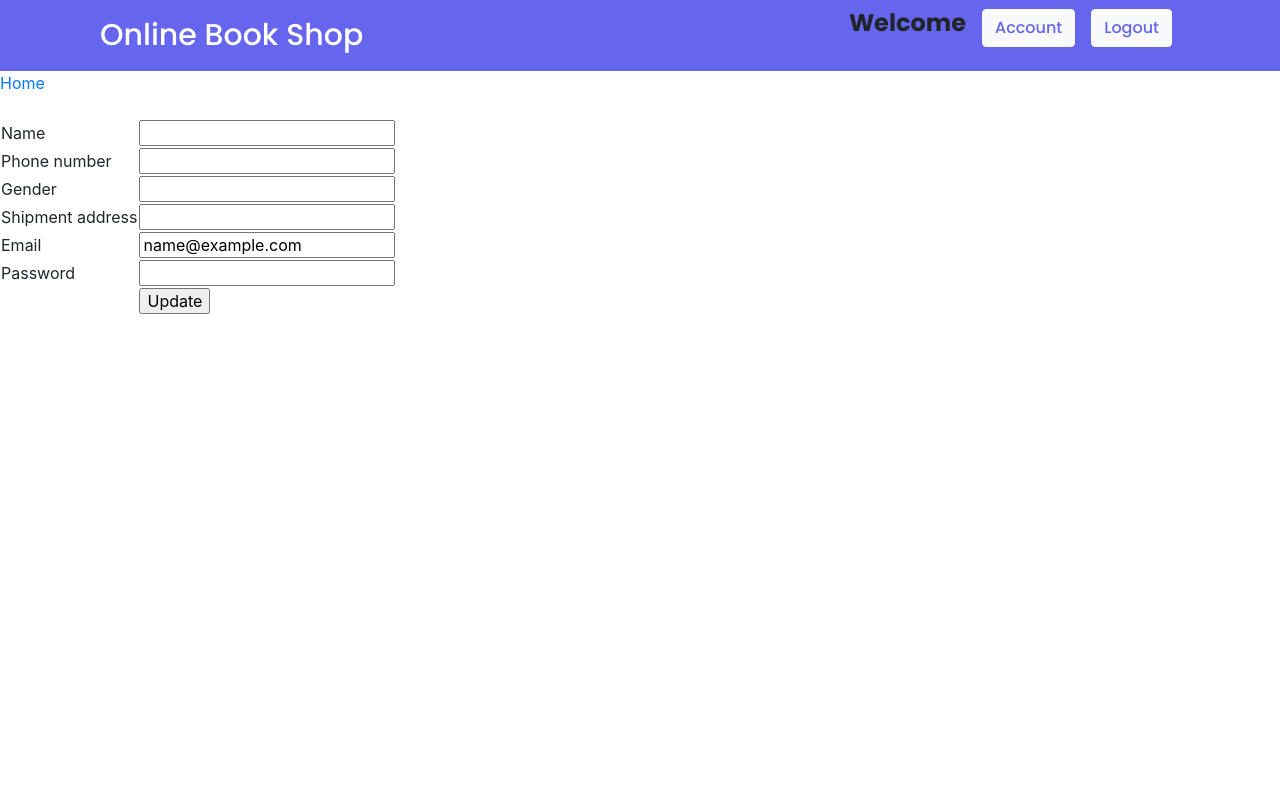
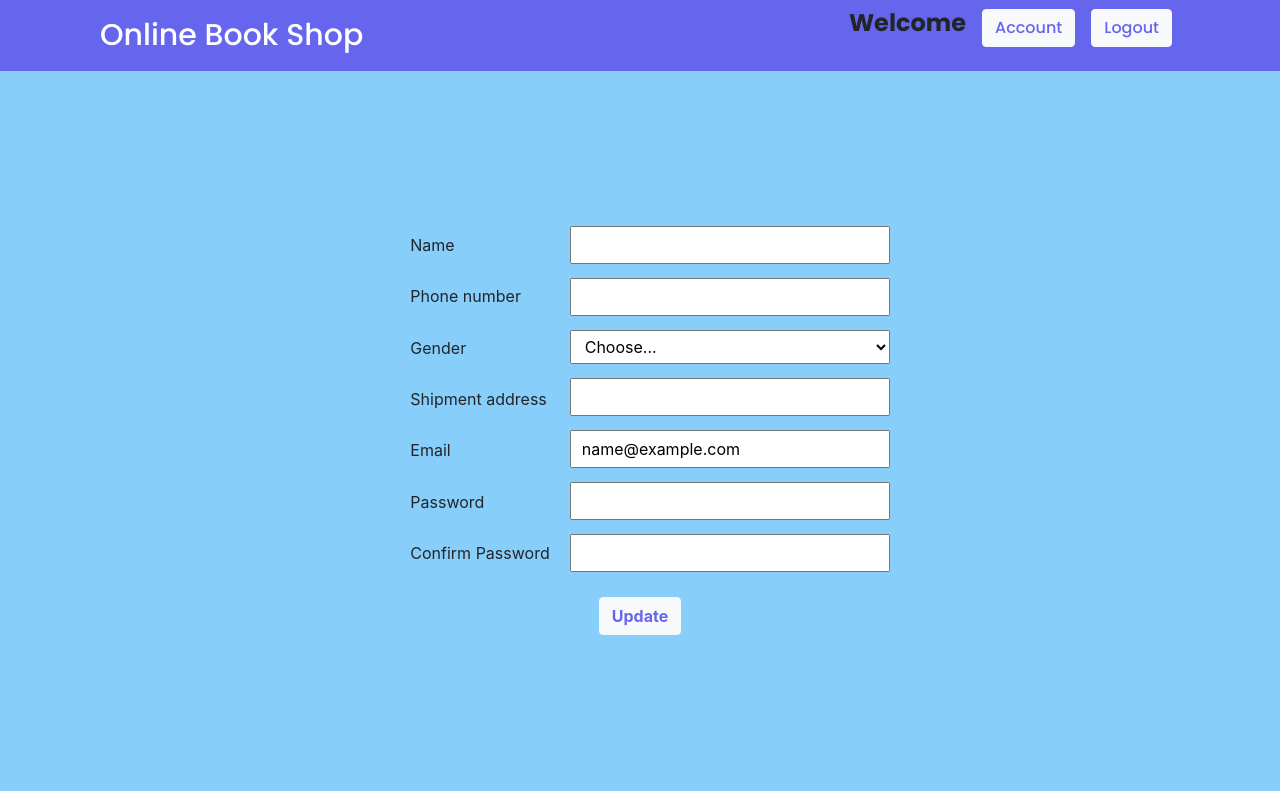
Before and after one commit to krenarajdini/online_book_shop, a PHP site: page /edit.php in a window 1280 px wide. Run offline with PHP 8.4, Linux system fonts and the light colour scheme; the visitor is signed in with stand-in values (Sample User, id 1); data that the repository does not hold is empty.

Commit message:
edit form style finished

```diff
--- /dev/null
+++ b/css/edit.css
@@ -0,0 +1,44 @@
+.form-container {
+  width: 100vw;
+  height: 90vh;
+  background-color: lightskyblue;
+  display: flex;
+  flex-direction: column;
+  justify-content: center;
+  align-items: center;
+}
+.form-infos {
+  display: flex;
+  justify-content: center;
+  align-items: center;
+  height: 45vh;
+  margin-bottom: 10px;
+}
+.form-title {
+  display: flex;
+  flex-direction: column;
+  justify-content: space-around;
+  align-items: flex-start;
+  height: 100%;
+  margin: 0 20px;
+}
+
+.form-inputs {
+  display: flex;
+  flex-direction: column;
+  justify-content: space-around;
+  align-items: flex-start;
+  height: 100%;
+  width: 25vw;
+}
+
+.form-inputs input,
+select {
+  padding: 5px 10px;
+  width: 100%;
+}
+
+.form-btn {
+  color: #6665ee;
+  font-weight: bold;
+}
--- a/edit.php
+++ b/edit.php
@@ -21,7 +21,7 @@
 	<title>Edit Data</title>
 	<link rel="stylesheet" href="css/navbar.css">
     <link rel="stylesheet" href="https://stackpath.bootstrapcdn.com/bootstrap/4.5.2/css/bootstrap.min.css">
-
+	<link rel="stylesheet" href="css/edit.css">
 </head>
 
 <body>
@@ -29,40 +29,41 @@
 	include_once("navbar.php");
 	?>
 
-<a href="home.php">Home</a>
-	<br><br>
 
-	<form name="form1" method="post" action="editprocess.php">
-		<table border="0">
-			<tr>
-				<td>Name</td>
-				<td><input type="text" name="name" value="<?php echo $name;?>"></td>
-			</tr>
-			<tr>
-				<td>Phone number</td>
-				<td><input type="text" name="phone_number" value="<?php echo $phone_number;?>"></td>
-			</tr>
-			<tr>
-				<td>Gender</td>
-				<td><input type="text" name="gender" value="<?php echo $gender;?>"></td>
-			</tr>
-			<tr>
-				<td>Shipment address</td>
-				<td><input type="text" name="shipment_address" value="<?php echo $shipment_address;?>"></td>
-			</tr>
-			<tr>
-				<td>Email</td>
-				<td><input type="text" name="email" value="<?php echo $email;?>"></td>
-			</tr>
-			<tr>
-				<td>Password</td>
-				<td><input type="text" name="password" value="<?php echo $password;?>"></td>
-			</tr>
-			<tr>
-				<td><input type="hidden" name="u_id" value= "<?php echo $u_id;?>"></td>
-				<td><input type="submit" name="update" value="Update"></td>
-			</tr>
-		</table>
-	</form>
+	<div class="form-container">
+		<div class="form-infos">
+			<div class="form-title">
+				<p>Name</p>
+				<p>Phone number</p>
+				<p>Gender</p>
+				<p>Shipment address</p>
+				<p>Email</p>
+				<p>Password</p>
+				<p>Confirm Password</p>
+			</div>
+
+			<form name="form1" method="post" action="editprocess.php" >
+				<div class="form-inputs">
+					<input type="text" name="name" value="<?php echo $name;?>">
+					<input type="text" name="phone_number" value="<?php echo $phone_number;?>">
+					<select name="gender" id="inputGroupSelect01" >
+						<option value="0" selected>Choose...</option>
+						<option value="Male">Male</option>
+						<option value="Female">Female</option>
+					</select>
+					<input type="text" name="shipment_address" value="<?php echo $shipment_address;?>">
+					<input type="text" name="email" value="<?php echo $email;?>">
+					<input type="password" name="password">
+					<input type="password" name="confpassword">
+
+					<input type="hidden" name="u_id" value= "<?php echo $u_id;?>">
+
+				</div>
+
+			</form>
+		</div>
+		<input type="submit" name="update" class="btn btn-light form-btn" value="Update">
+	</div>
+
 </body>
 </html>
```
